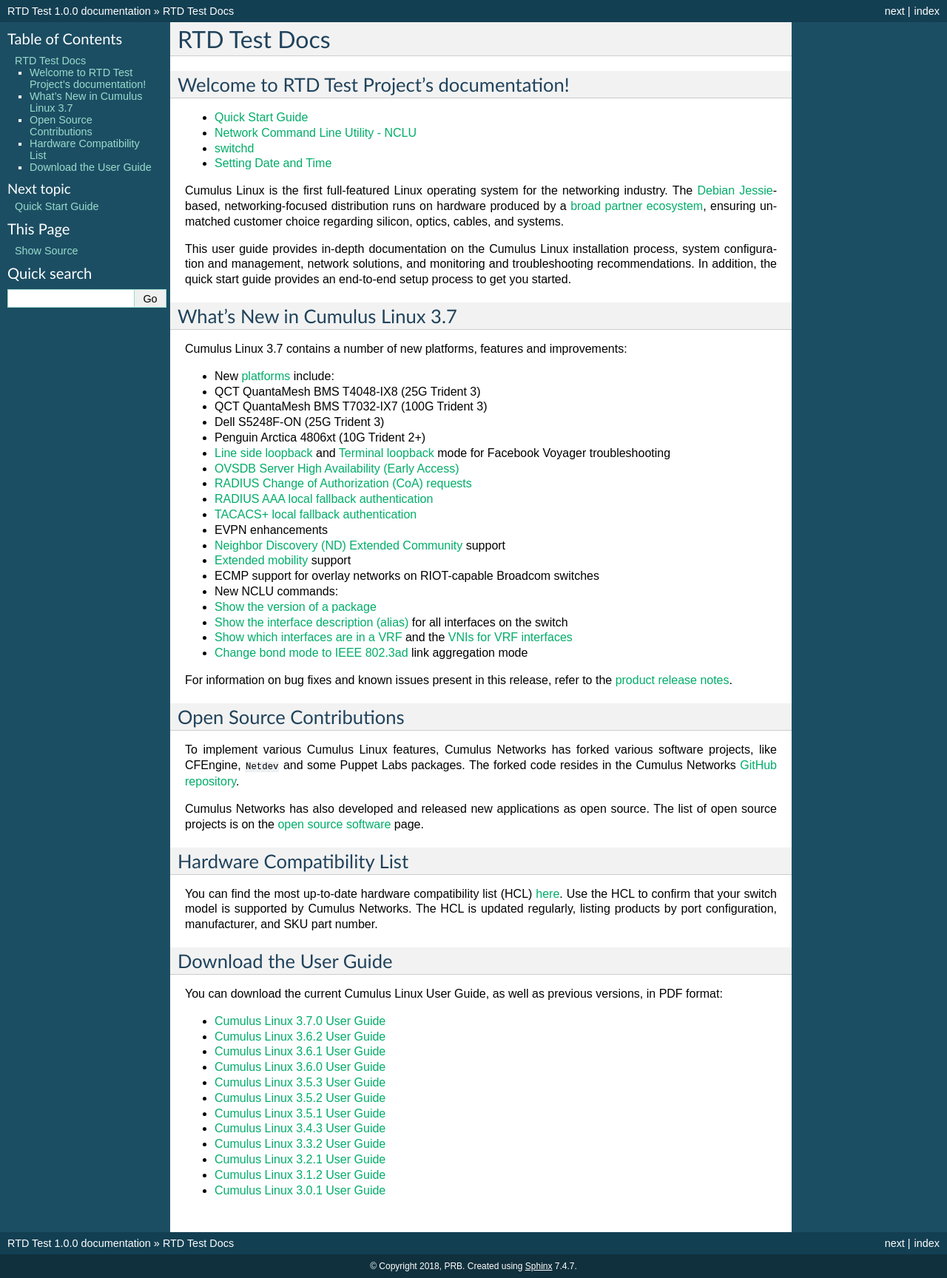
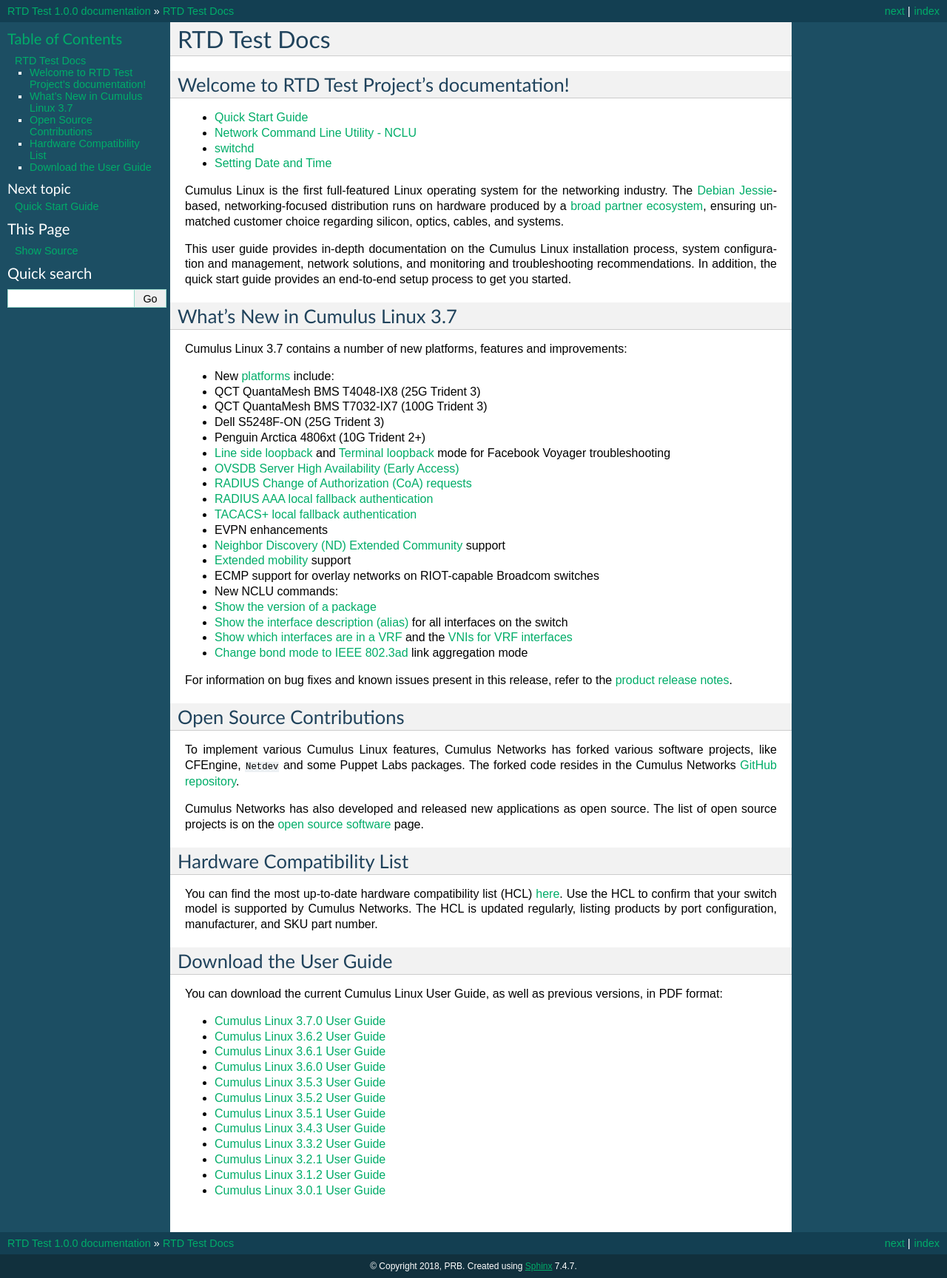
Before and after one commit to desertmonkey/RTDtestRST, a Sphinx documentation site: the page built from docs/index.rst, in a window 1280 px wide. Shown: the whole page at 74% size. Built offline with Sphinx 7.4.7, drawn with Linux system fonts in a browser that asks for light colours.

Commit message:
Update cumulus.css

```diff
--- a/docs/_static/cumulus.css
+++ b/docs/_static/cumulus.css
@@ -9,7 +9,7 @@
     padding: 1rem;
     margin: 2rem 0;
     background: #EAEDF2;
-    border: 5px solid #b5bdc9;
+    border: 1px solid #b5bdc9;
     border-radius: 2px;
     line-height: 1.15;
     font-size: 1rem;
@@ -22,29 +22,29 @@
 }
 
 .wy-side-nav-search {
-    background-color: #00ad69;
+    background-color: #00ad69 !important;
 }
 
 a {
-    color: #00ad69;
+    color: #00ad69 !important;
 
 .hover {
-    color: #009271;
+    color: #009271 !important;
 }
 
 .visited {
-    color: #7ccc6c;
+    color: #7ccc6c !important;
 }
 
 .literal {
-    color: #f1446f;
+    color: #f1446f !important;
 }
 
 
 .rst-versions {
-    color: #00ad69;
+    color: #00ad69 !important;
 }
 
 .headerlink {
-    color: #00ad69;
+    color: #00ad69 !important;
 }
```
